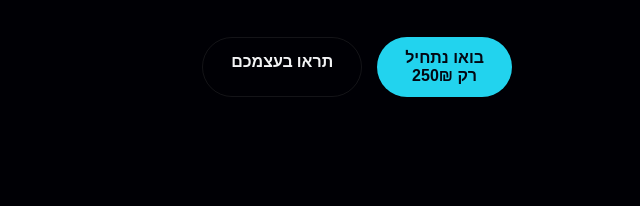
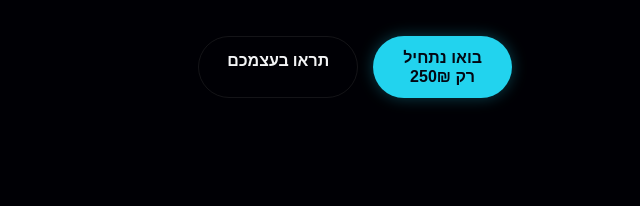
Before and after one commit to MeirWeb1/meir, a plain HTML site: page index.html in a window 1280 px wide. Shown: the part 514-720 px from the top of the page, 640-1280 px from the left. Drawn offline with Linux system fonts and the light colour scheme.

Commit message:
Update style.css

```diff
--- a/style.css
+++ b/style.css
@@ -188,16 +188,27 @@ header {
 }
 
 .btn-primary {
+    display: inline-block;
     background: var(--cyan);
     color: var(--bg);
     border: none;
+    padding: 12px 30px;
+    border-radius: 50px;
+    font-weight: 700;
+    font-size: 1rem;
+    line-height: 1.2; /* שומר על מרווח נכון בין שורת הטקסט למחיר */
+    text-align: center; /* מוודא שהטקסט והמחיר יהיו במרכז הכפתור */
+    cursor: pointer;
+    transition: var(--transition);
+    text-decoration: none;
+    box-shadow: 0 0 15px rgba(34, 211, 238, 0.3);
 }
 
 .btn-primary:hover {
     background: white;
     transform: scale(1.05);
+    box-shadow: 0 0 25px rgba(255, 255, 255, 0.4);
 }
-
 .btn-secondary {
     background: transparent;
     border: 1px solid var(--border-glass);
```
